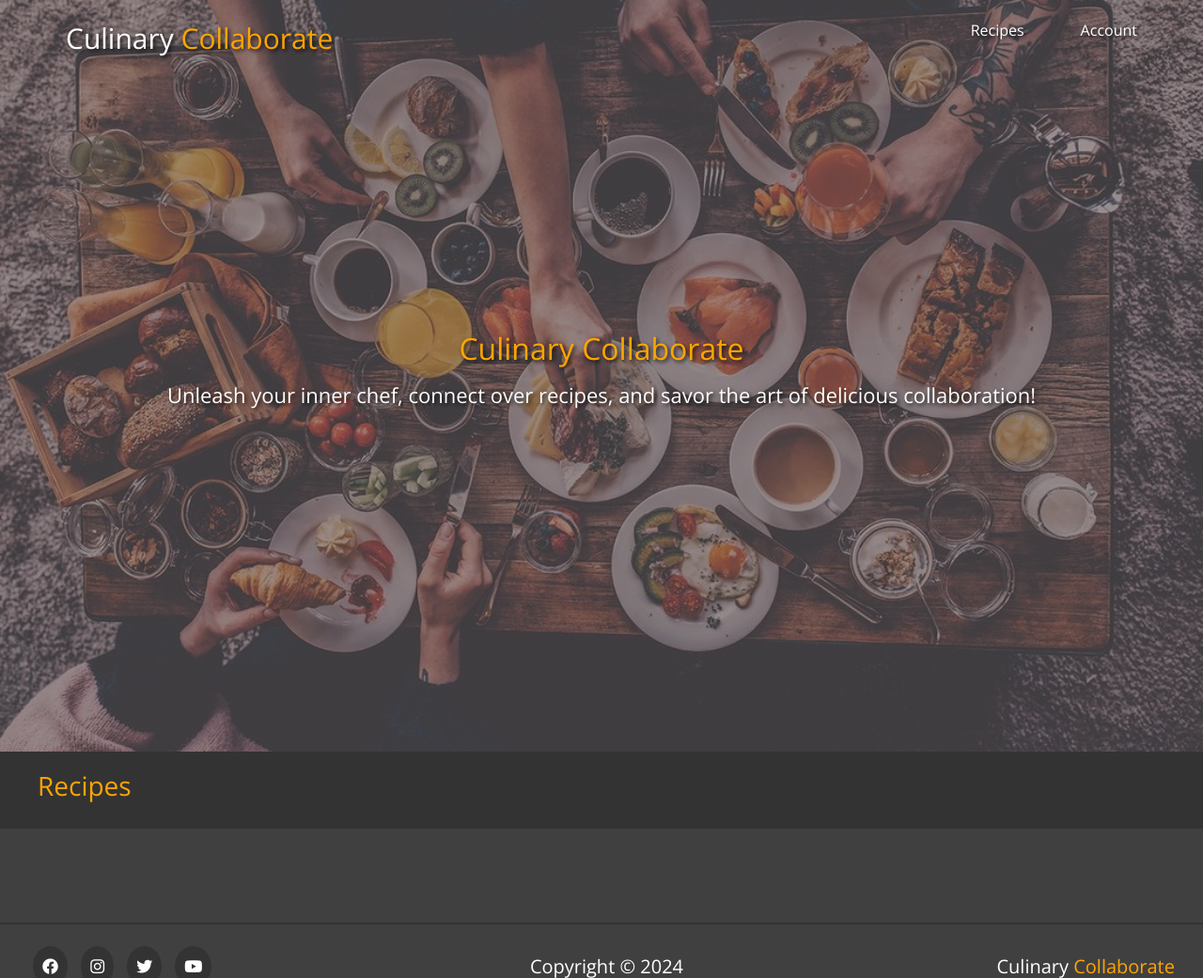
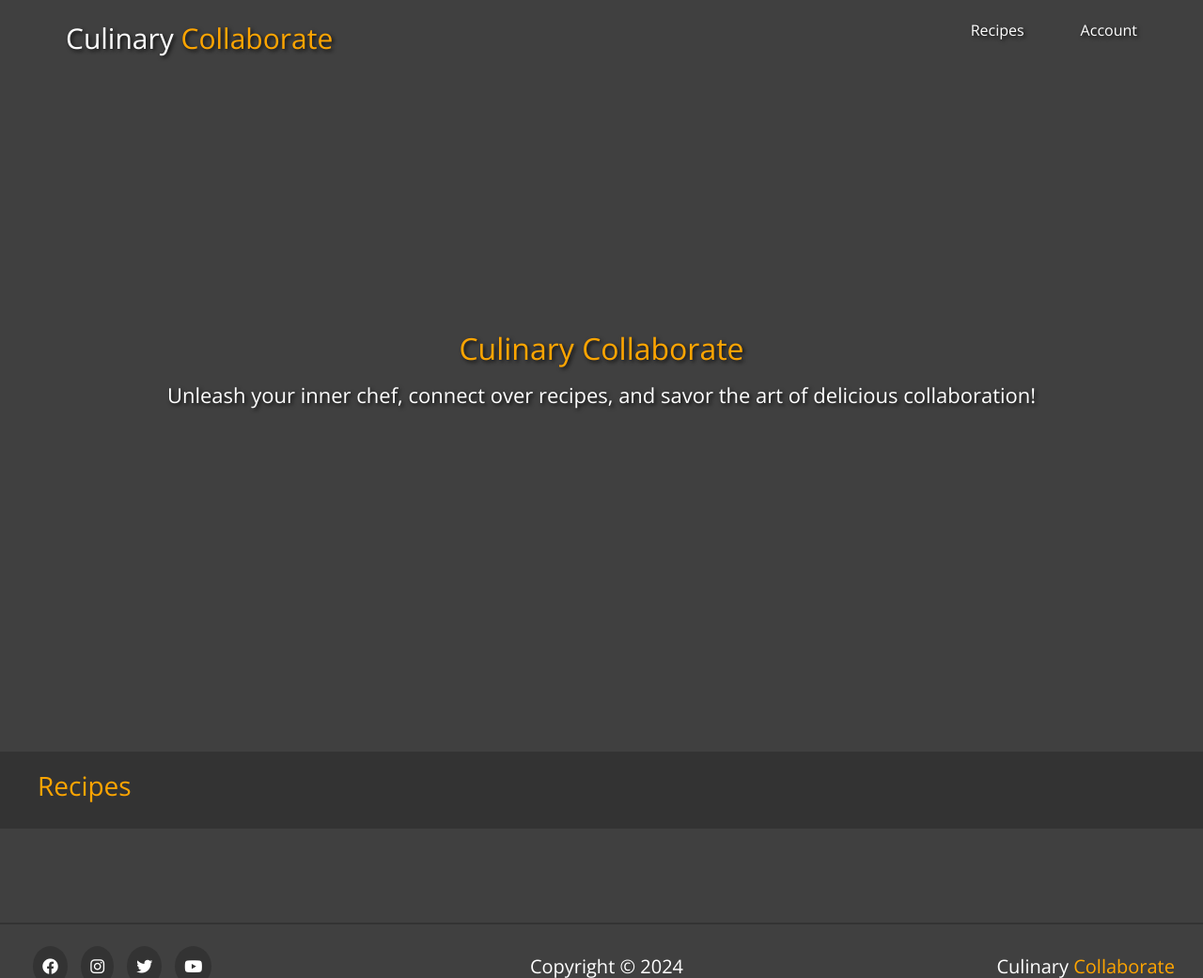
Before and after one commit to dominic-myb/recipe-book, a PHP site: page / in a window 1280 px wide. Shown: the top 1041 px of the page at 94% size. Run offline with PHP 8.4, Linux system fonts and the light colour scheme; data that the repository does not hold is empty.

```diff
--- a/assets/css/main.css
+++ b/assets/css/main.css
@@ -78,12 +78,12 @@ header nav ul li a:active {
   position: relative;
   min-height: 100vh;
   width: 100%;
-  background-image: linear-gradient(
+  /* background-image: linear-gradient(
       to bottom right,
       rgba(96, 76, 76, 0.6),
       rgba(96, 76, 76, 0.6)
     ),
-    url("../img/website-bg.jpg");
+    url("../img/website-bg.jpg"); */
   background-position: center bottom;
   background-repeat: no-repeat;
   background-size: cover;
```
